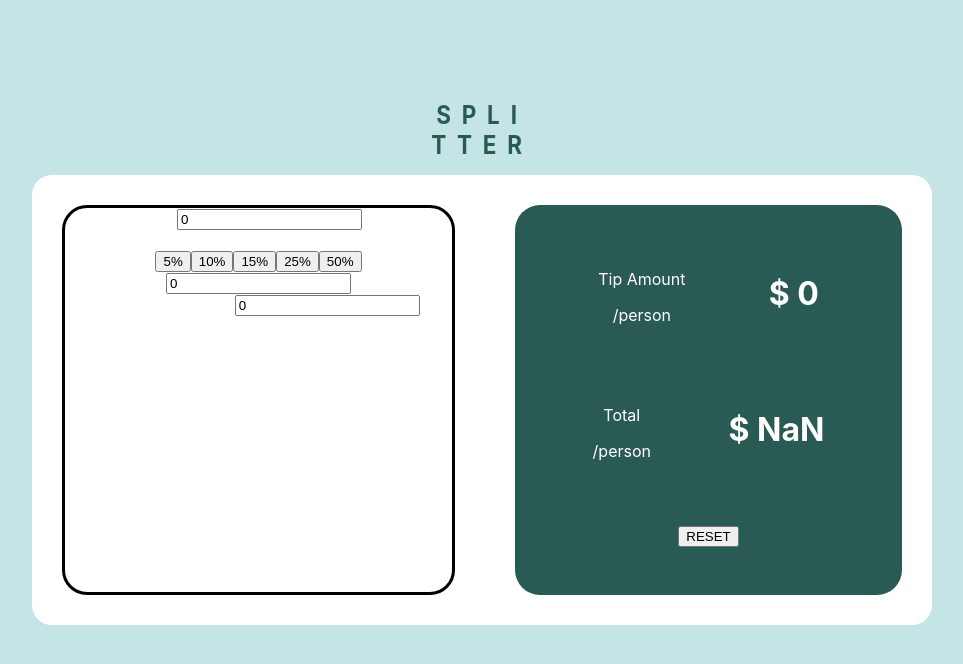
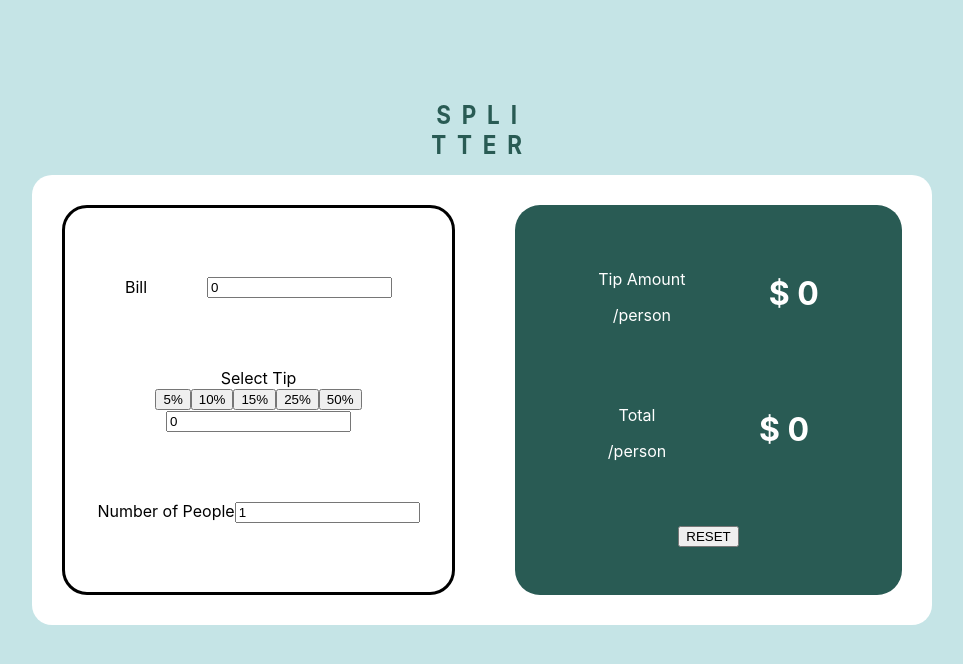
Before and after one commit to ophy90/tip-calculator-app-main, a React (Create React App) app in the folder tip-calculator/: page / in a window 1280 px wide. Shown: the top 664 px of the page, without its empty margins (158-1121 px from the left). Built offline with nearby package versions, Linux system fonts and the light colour scheme.

Commit message:
added flex box in touches part

```diff
--- a/tip-calculator/src/components/calculator/calculator.component.js
+++ b/tip-calculator/src/components/calculator/calculator.component.js
@@ -6,7 +6,7 @@
     const [bill, setBill] = useState(0);
     const [tipPercent, setTipPercent] = useState(0);
     const [tipAmount, setTipAmount] = useState(0);
-    const [amountPeople, setAmountPeople] = useState(0);
+    const [amountPeople, setAmountPeople] = useState(1);
     const [total, setTotal] = useState(0)
 
 
@@ -43,13 +43,13 @@
 
             <div className = "calculator">
                 <div className = "touches">
-                    <div className = "bill">
+                    <div className = "touches-bill">
                         <label>Bill</label>
                         <input value={bill} onChange={handleChange(setBill)}/>
                     </div>
-                    <div className = "choose-tip">
+                    <div className = "touches-tip">
                         <label>Select Tip</label>
-                        <div>
+                        <div className = "touches-choose-tip">
                             <button>5%</button>
                             <button>10%</button>
                             <button>15%</button>
@@ -58,7 +58,7 @@
                             <input placeholder = "Custom" value={tipPercent} onChange={handleChange(setTipPercent)}/>
                         </div>
                     </div>
-                    <div>
+                    <div className = "touches-amount-people">
                         <label>Number of People</label>
                         <input type= "number" value={amountPeople} onChange={handleChange(setAmountPeople) }/>
                     </div>
--- a/tip-calculator/src/components/calculator/calculator.styles.scss
+++ b/tip-calculator/src/components/calculator/calculator.styles.scss
@@ -71,6 +71,7 @@
 .touches {
   display: flex;
   flex-direction: column ;
+  justify-content: space-evenly;
   position: relative;
   border-radius: 25px;
   background-color: white;
@@ -79,4 +80,13 @@
   flex-basis: 50%;
   margin: 30px;
   border: solid black;
+  .touches-bill {
+    display: flex;
+    flex-direction: row ;
+    justify-content: space-evenly;
+  }
 }
+
+label {
+  color: black;
+}
```
